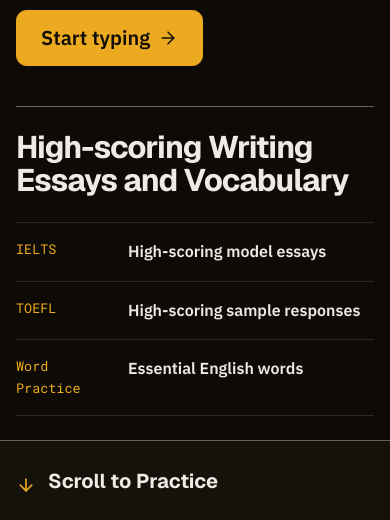
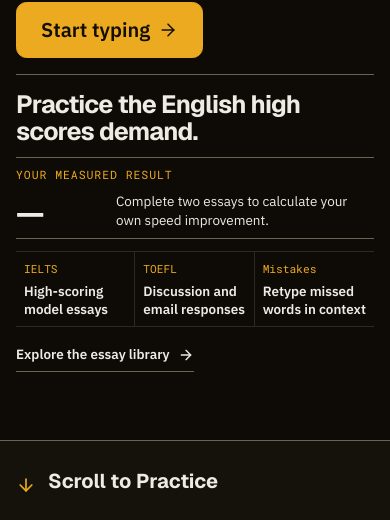
Before and after one commit to Liangchen-0311/TypingAbroad, a Next.js app: page / in a window 390 px wide. Shown: the part 324-844 px from the top of the page. Built offline with nearby package versions, Linux system fonts and the light colour scheme; no server answers.

Commit message:
Strengthen homepage proof and tighten About layout

```diff
--- a/src/app/globals.css
+++ b/src/app/globals.css
@@ -1,4 +1,4 @@
-/* Hallmark · pre-emit critique: P5 H5 E5 S5 R5 V5 · genre: modern-minimal · tone: quiet academic instrument · palette: warm amber on near-black · macrostructures: Split Studio (home) + Marquee Hero (about) · theme: custom · enrichment: E5 hand-built SVG (about) · nav: N1b preserved · footer: Ft5 preserved · contrast: pass (40–41) · slop: pass (42–45) · honest: pass (46) · chrome: pass (47) · tokens: pass (48) · icons: pass (30) · mobile: pass (34, 49–57) */
+/* Hallmark · pre-emit critique: P5 H5 E5 S5 R5 V4 · genre: modern-minimal · tone: quiet academic instrument · palette: warm amber on near-black · macrostructures: Split Studio (home) + Marquee Hero (about) · variation: claim/proof split + device-local metric · theme: custom · enrichment: E5 hand-built SVG (about) · nav: N1b preserved · footer: Ft5 preserved · contrast: pass (40–41) · slop: pass (42–45) · honest: pass (46) · chrome: pass (47) · tokens: pass (48) · icons: pass (30) · mobile: pass (34, 49–57) */
 @import "../../tokens.css";
 @import "tailwindcss";
 
@@ -508,7 +508,7 @@
 .home-writing-proof {
   display: grid;
   min-width: 0;
-  gap: var(--space-lg);
+  gap: var(--space-md);
   align-content: end;
   padding-block-start: var(--space-lg);
   border-block-start: var(--rule-hair) solid var(--color-rule-strong);
@@ -530,6 +530,50 @@
   color: var(--color-neutral);
 }
 
+.home-progress-proof {
+  display: grid;
+  grid-template-columns: minmax(7rem, 0.55fr) minmax(0, 1.45fr);
+  gap: var(--space-xs) var(--space-md);
+  align-items: end;
+  padding-block: var(--space-sm);
+  border-block: var(--rule-hair) solid var(--color-rule-strong);
+}
+
+.home-progress-proof > span {
+  grid-column: 1 / -1;
+  color: var(--color-accent);
+  font-family: var(--font-code);
+  font-size: var(--text-xs);
+  letter-spacing: 0.08em;
+  text-transform: uppercase;
+}
+
+.home-progress-proof > strong {
+  color: var(--color-ink);
+  font-family: var(--font-display);
+  font-size: clamp(var(--text-xl), 4vw, var(--text-3xl));
+  font-variant-numeric: tabular-nums;
+  letter-spacing: -0.04em;
+  line-height: 1;
+}
+
+.home-progress-proof > div {
+  display: grid;
+  gap: var(--space-2xs);
+  min-width: 0;
+}
+
+.home-progress-proof p {
+  color: var(--color-ink);
+  line-height: 1.4;
+}
+
+.home-progress-proof small {
+  color: var(--color-muted);
+  font-size: var(--text-sm);
+  line-height: 1.4;
+}
+
 .home-writing-proof dl {
   display: grid;
   margin: 0;
@@ -540,7 +584,7 @@
   display: grid;
   grid-template-columns: minmax(var(--space-3xl), 0.4fr) minmax(0, 1.6fr);
   gap: var(--space-md);
-  padding-block: var(--space-md);
+  padding-block: var(--space-sm);
   border-block-end: var(--rule-hair) solid var(--color-rule);
 }
 
@@ -559,11 +603,6 @@
 .home-writing-proof dd strong {
   color: var(--color-ink);
   font-weight: 600;
-}
-
-.home-writing-proof dd span {
-  color: var(--color-muted);
-  font-size: var(--text-sm);
 }
 
 .home-scroll-cue {
@@ -2427,12 +2466,76 @@
   }
 
   .home-hero {
-    gap: var(--space-xl);
-    padding-block: var(--space-lg) var(--space-xl);
+    gap: var(--space-md);
+    padding-block: var(--space-md) var(--space-lg);
   }
 
   .home-hero__copy {
     gap: var(--space-md);
+  }
+
+  .home-writing-proof {
+    gap: var(--space-sm);
+    padding-block-start: var(--space-md);
+  }
+
+  .home-writing-proof__intro {
+    gap: var(--space-xs);
+  }
+
+  .home-writing-proof__intro h2 {
+    max-width: 24ch;
+    font-size: var(--text-lg);
+  }
+
+  .home-writing-proof__intro p {
+    display: none;
+  }
+
+  .home-progress-proof {
+    grid-template-columns: minmax(5.25rem, auto) minmax(0, 1fr);
+    padding-block: var(--space-xs);
+  }
+
+  .home-progress-proof > strong {
+    font-size: var(--text-xl);
+  }
+
+  .home-progress-proof p {
+    font-size: var(--text-sm);
+  }
+
+  .home-progress-proof small {
+    display: none;
+  }
+
+  .home-writing-proof dl {
+    grid-template-columns: repeat(3, minmax(0, 1fr));
+  }
+
+  .home-writing-proof dl > div {
+    display: block;
+    padding: var(--space-xs);
+    border-inline-end: var(--rule-hair) solid var(--color-rule);
+  }
+
+  .home-writing-proof dl > div:last-child {
+    border-inline-end: 0;
+  }
+
+  .home-writing-proof dt {
+    margin-block-end: var(--space-2xs);
+    font-size: 0.7rem;
+  }
+
+  .home-writing-proof dd {
+    font-size: var(--text-sm);
+    line-height: 1.35;
+  }
+
+  .home-writing-proof .text-link {
+    padding-block: var(--space-2xs);
+    font-size: var(--text-sm);
   }
 
   .words-page.page-shell {
@@ -2473,6 +2576,65 @@
   .word-drill {
     gap: var(--space-md);
     padding-block-start: var(--space-md);
+  }
+}
+
+@media (max-width: 21.999rem) {
+  .home-writing-proof .text-link {
+    display: none;
+  }
+}
+
+@media (min-width: 40rem) and (max-width: 59.999rem) {
+  .home-hero {
+    gap: var(--space-md);
+    padding-block: var(--space-md) var(--space-lg);
+  }
+
+  .home-writing-proof {
+    gap: var(--space-sm);
+    padding-block-start: var(--space-md);
+  }
+
+  .home-writing-proof__intro {
+    gap: var(--space-xs);
+  }
+
+  .home-writing-proof__intro h2 {
+    max-width: 24ch;
+    font-size: var(--text-lg);
+  }
+
+  .home-writing-proof__intro p,
+  .home-progress-proof small {
+    display: none;
+  }
+
+  .home-progress-proof {
+    grid-template-columns: minmax(8rem, auto) minmax(0, 1fr);
+    padding-block: var(--space-xs);
+  }
+
+  .home-progress-proof > strong {
+    font-size: var(--text-xl);
+  }
+
+  .home-writing-proof dl {
+    grid-template-columns: repeat(3, minmax(0, 1fr));
+  }
+
+  .home-writing-proof dl > div {
+    display: block;
+    padding: var(--space-xs) var(--space-sm);
+    border-inline-end: var(--rule-hair) solid var(--color-rule);
+  }
+
+  .home-writing-proof dl > div:last-child {
+    border-inline-end: 0;
+  }
+
+  .home-writing-proof dt {
+    margin-block-end: var(--space-2xs);
   }
 }
 
@@ -2487,16 +2649,16 @@
 
 .about-marquee {
   display: grid;
-  min-height: clamp(20rem, 58dvh, 36rem);
+  min-height: clamp(15rem, 34dvh, 22rem);
   align-content: end;
-  padding-block: var(--space-xl) var(--space-2xl);
+  padding-block: var(--space-md) var(--space-lg);
   border-block-end: var(--space-2xs) solid var(--color-ink);
 }
 
 .about-marquee h1 {
   display: grid;
   min-width: 0;
-  gap: var(--space-xl);
+  gap: var(--space-md);
   font-family: var(--font-display);
   font-style: normal;
   font-weight: 700;
@@ -2524,8 +2686,8 @@
 .about-intro {
   display: grid;
   min-width: 0;
-  gap: var(--space-2xl);
-  padding-block: var(--space-3xl) var(--space-2xl);
+  gap: var(--space-xl);
+  padding-block: var(--space-xl);
   border-block-end: var(--rule-hair) solid var(--color-rule-strong);
 }
 
--- a/src/app/page.tsx
+++ b/src/app/page.tsx
@@ -1,6 +1,7 @@
 import Link from "next/link";
 import { ArrowRight } from "lucide-react";
 import { HomePracticePreview } from "@/components/HomePracticePreview";
+import { HomeProgressProof } from "@/components/HomeProgressProof";
 
 export default function HomePage() {
   return (
@@ -14,8 +15,12 @@
 
         <div className="home-writing-proof">
           <div className="home-writing-proof__intro">
-            <h2>High-scoring Writing Essays and Vocabulary</h2>
+            <h2>Practice the English high scores demand.</h2>
+            <p>Build exam-ready typing fluency with model essays, academic vocabulary, and mistake review.</p>
           </div>
+
+          <HomeProgressProof />
+
           <dl aria-label="Writing practice collection">
             <div>
               <dt>IELTS</dt>
@@ -23,11 +28,11 @@
             </div>
             <div>
               <dt>TOEFL</dt>
-              <dd><strong>High-scoring sample responses</strong></dd>
+              <dd><strong>Discussion and email responses</strong></dd>
             </div>
             <div>
-              <dt>Word Practice</dt>
-              <dd><strong>Essential English words</strong></dd>
+              <dt>Mistakes</dt>
+              <dd><strong>Retype missed words in context</strong></dd>
             </div>
           </dl>
           <Link className="text-link" href="/library">Explore the essay library <ArrowRight aria-hidden="true" /></Link>
--- /dev/null
+++ b/src/components/HomeProgressProof.tsx
@@ -0,0 +1,57 @@
+"use client";
+
+import { useEffect, useState } from "react";
+import { getSessions } from "@/lib/storage";
+
+interface HomeProgressMetric {
+  value: string;
+  description: string;
+  basis: string;
+}
+
+const EMPTY_METRIC: HomeProgressMetric = {
+  value: "—",
+  description: "Complete two essays to calculate your own speed improvement.",
+  basis: "Your results stay on this device.",
+};
+
+function getProgressMetric(): HomeProgressMetric {
+  const sessions = getSessions();
+  if (!sessions.length) return EMPTY_METRIC;
+
+  const bestWpm = sessions.reduce((best, session) => Math.max(best, session.wpm), 0);
+  if (sessions.length === 1 || !sessions.at(-1)?.wpm) {
+    return {
+      value: `${bestWpm} WPM`,
+      description: "Your first completed essay has set a personal baseline.",
+      basis: "Complete another essay to measure improvement.",
+    };
+  }
+
+  const firstWpm = sessions.at(-1)!.wpm;
+  const improvement = Math.round(((bestWpm - firstWpm) / firstWpm) * 100);
+  return {
+    value: `+${improvement}%`,
+    description: "Personal-best WPM compared with your first completed essay.",
+    basis: `Based on ${sessions.length} completed essays on this device.`,
+  };
+}
+
+export function HomeProgressProof() {
+  const [metric, setMetric] = useState<HomeProgressMetric>(EMPTY_METRIC);
+
+  useEffect(() => {
+    setMetric(getProgressMetric());
+  }, []);
+
+  return (
+    <section className="home-progress-proof" aria-label="Your measured typing progress" aria-live="polite" aria-atomic="true">
+      <span>Your measured result</span>
+      <strong>{metric.value}</strong>
+      <div>
+        <p>{metric.description}</p>
+        <small>{metric.basis}</small>
+      </div>
+    </section>
+  );
+}
```
